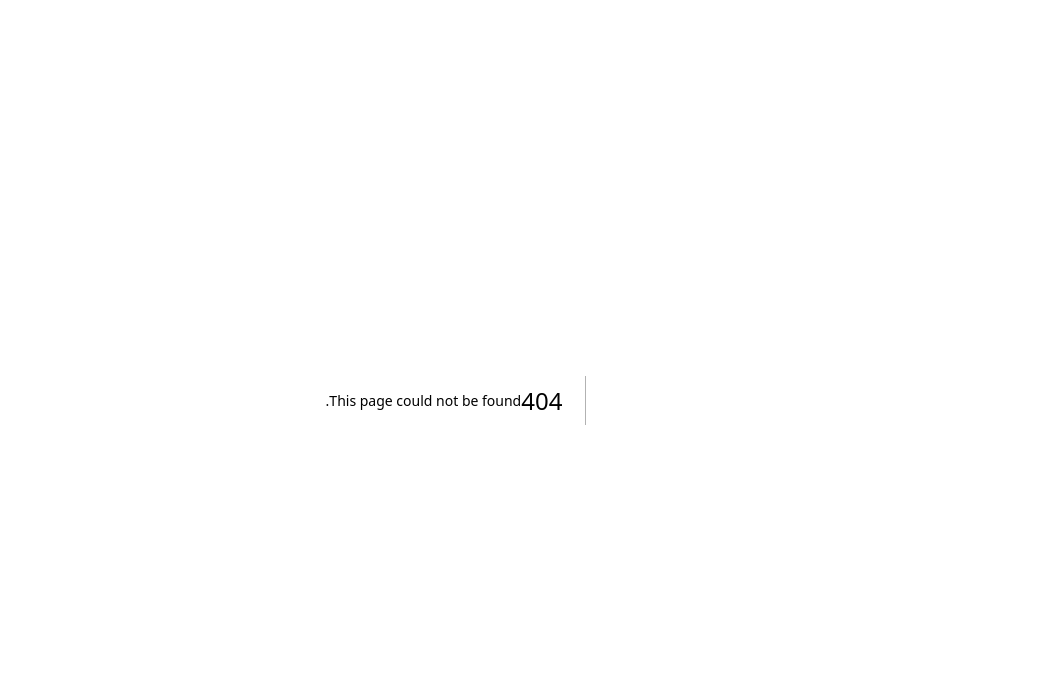
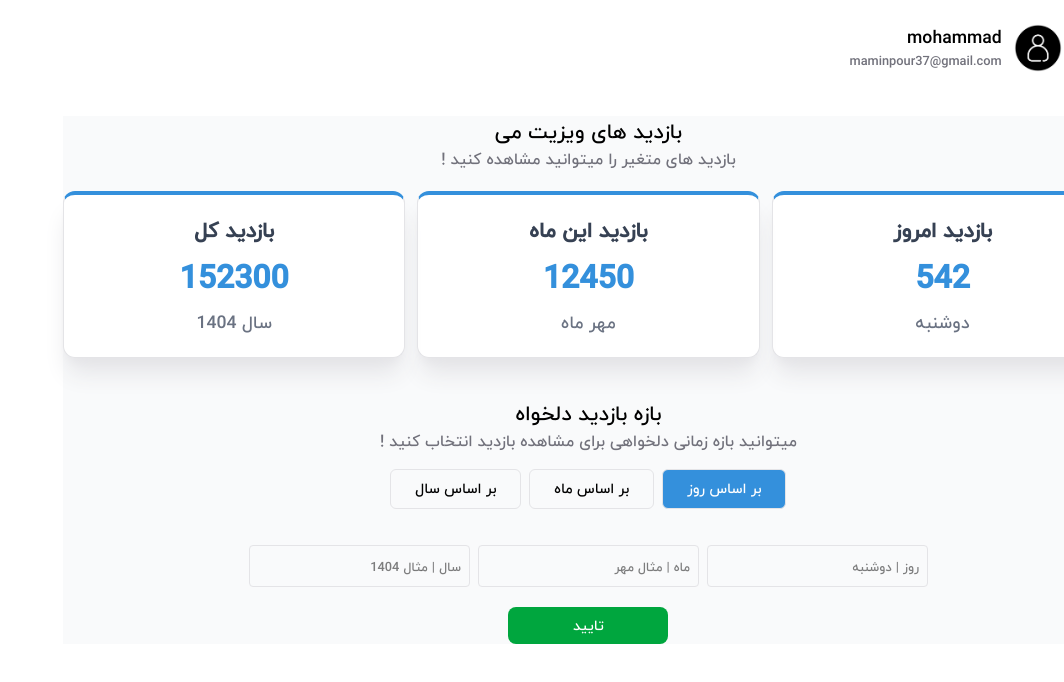
Before and after one commit to MohamadAminPour/visit-me, a Next.js app in the folder frontend/: page /dashboard/views in a window 1280 px wide. Before the commit this address had no page. Shown: the top 682 px of the page, without its empty margins (216-1280 px from the left). Built offline with nearby package versions, Linux system fonts and the light colour scheme.

Commit message:
complete views page

```diff
--- /dev/null
+++ b/frontend/src/app/(panels)/dashboard/views/page.tsx
@@ -0,0 +1,143 @@
+"use client"
+
+import React, { useState } from "react";
+
+const stats = [
+  { id: 1, views: 542, description: "بازدید امروز", date: "دوشنبه" },
+  { id: 2, views: 12450, description: "بازدید این ماه", date: "مهر ماه" },
+  { id: 3, views: 152300, description: "بازدید کل", date: "سال 1404" },
+];
+
+export default function page() {
+
+  const [filterView,setFilterView] = useState("d")
+
+  return (
+    <div className="bg-gray-50 flex items-center justify-center flex-col">
+      <p className="text-[1.1rem] md:text-[1.3rem] text-center">
+        بازدید های ویزیت می
+      </p>
+      <p className="text-[.8rem] md:text-[1rem] text-zinc-500 text-center">
+        بازدید های متغیر را میتوانید مشاهده کنید !
+      </p>
+      <div className="grid grid-cols-2 sm:grid-cols-3 gap-1 md:gap-3 w-full max-w-6xl mt-5">
+        {stats.map((stat) => (
+          <div
+            key={stat?.id}
+            className="bg-white *:text-center rounded-xl shadow-xl shadow-zinc-200 border-1 border-zinc-200 px-2 py-5 flex flex-col items-center justify-center border-t-4 border-t-[#3490dc]"
+          >
+            <h2 className="text-[.8rem] md:text-[1.3rem] font-semibold text-gray-700">
+              {stat.description}
+            </h2>
+            <p className="text-[1.1rem] md:text-[2rem] font-bold text-[#3490dc] my-2">
+              {stat.views}
+            </p>
+            <p className="text-gray-500 text-[.8r em] md:text-[1.1rem] ">
+              {stat.date}
+            </p>
+          </div>
+        ))}
+      </div>
+      <div className="w-full">
+        <div className="mt-10 text-center">
+          <p className="text-[1.1rem] md:text-[1.3rem] ">بازه بازدید دلخواه</p>
+          <p className="text-[.8rem] md:text-[1rem] text-zinc-500 ">
+            میتوانید بازه زمانی دلخواهی برای مشاهده بازدید انتخاب کنید !
+          </p>
+        </div>
+        <div className="flex items-center flex-col">
+          <ul className="flex items-center justify-center gap-2 my-4 *:border-1 *:border-zinc-200 *:px-6 *:py-2 *:cursor-pointer *:rounded-md *:hover:bg-primary *:hover:text-white *:duration-300 *:text-[.9rem] ">
+            <li className={`${filterView=="d"&&"bg-primary text-white"} `} onClick={()=>{setFilterView("d")}}>بر اساس روز</li>
+            <li className={`${filterView=="m"&&"bg-primary text-white"} `} onClick={()=>{setFilterView("m")}}>بر اساس ماه</li>
+            <li className={`${filterView=="y"&&"bg-primary text-white"} `} onClick={()=>{setFilterView("y")}}>بر اساس سال</li>
+          </ul>
+          {filterView==="d"?(
+          <form className="flex items-center flex-col">
+            <div className="grid grid-cols-3 gap-2 mt-3">
+              <input
+                type="text"
+                name=""
+                id=""
+                placeholder="روز | دوشنبه"
+                className="border-1 w-full mt-2 text-right outline-0 border-zinc-200 px-2 py-2 rounded-sm placeholder:text-[.8rem]"
+              />
+              <input
+                type="text"
+                name=""
+                id=""
+                placeholder="ماه | مثال مهر"
+                className="border-1 w-full mt-2 text-right outline-0 border-zinc-200 px-2 py-2 rounded-sm placeholder:text-[.8rem]"
+              />
+              <input
+                type="text"
+                name=""
+                id=""
+                placeholder="سال | مثال 1404"
+                className="border-1 w-full mt-2 text-right outline-0 border-zinc-200 px-2 py-2 rounded-sm placeholder:text-[.8rem]"
+              />
+            </div>
+            <button className="w-[10rem] flex items-center justify-center gap-2 bg-green-600 cursor-pointer duration-300 hover:bg-green-500 p-2 px-5 rounded-lg text-white text-[.9rem] mt-5 ">
+              تایید
+            </button>
+          </form>
+          ):filterView==="m"?(
+          <form className="flex items-center flex-col">
+            <div className="grid grid-cols-2 gap-2 mt-3">
+              <input
+                type="text"
+                name=""
+                id=""
+                placeholder="ماه | مثال مهر"
+                className="border-1 w-full mt-2 text-right outline-0 border-zinc-200 px-2 py-2 rounded-sm placeholder:text-[.8rem]"
+              />
+              <input
+                type="text"
+                name=""
+                id=""
+                placeholder="سال | مثال 1404"
+                className="border-1 w-full mt-2 text-right outline-0 border-zinc-200 px-2 py-2 rounded-sm placeholder:text-[.8rem]"
+              />
+            </div>
+            <button className="w-[10rem] flex items-center justify-center gap-2 bg-green-600 cursor-pointer duration-300 hover:bg-green-500 p-2 px-5 rounded-lg text-white text-[.9rem] mt-5 ">
+              تایید
+            </button>
+          </form>
+          ):(
+          <form className="flex items-center flex-col">
+            <div className="grid grid-cols-1 gap-2 mt-3">
+              <input
+                type="text"
+                name=""
+                id=""
+                placeholder="سال | مثال 1404"
+                className="border-1 w-full mt-2 text-right outline-0 border-zinc-200 px-2 py-2 rounded-sm placeholder:text-[.8rem]"
+              />
+            </div>
+            <button className="w-[10rem] flex items-center justify-center gap-2 bg-green-600 cursor-pointer duration-300 hover:bg-green-500 p-2 px-5 rounded-lg text-white text-[.9rem] mt-5 ">
+              تایید
+            </button>
+          </form>
+          )}
+          {/* <div className="grid grid-cols-2 sm:grid-cols-3 gap-1 md:gap-3 w-full max-w-6xl mt-5">
+            {stats.map((stat) => (
+              <div
+                key={stat?.id}
+                className="bg-white *:text-center rounded-xl shadow-xl shadow-zinc-200 border-1 border-zinc-200 px-2 py-5 flex flex-col items-center justify-center border-t-4 border-t-[#3490dc]"
+              >
+                <h2 className="text-[.8rem] md:text-[1.3rem] font-semibold text-gray-700">
+                  {stat.description}
+                </h2>
+                <p className="text-[1.1rem] md:text-[2rem] font-bold text-[#3490dc] my-2">
+                  {stat.views.toLocaleString()}
+                </p>
+                <p className="text-gray-500 text-[.8r em] md:text-[1.1rem] ">
+                  {stat.date}
+                </p>
+              </div>
+            ))}
+          </div> */}
+        </div>
+      </div>
+    </div>
+  );
+}
```
